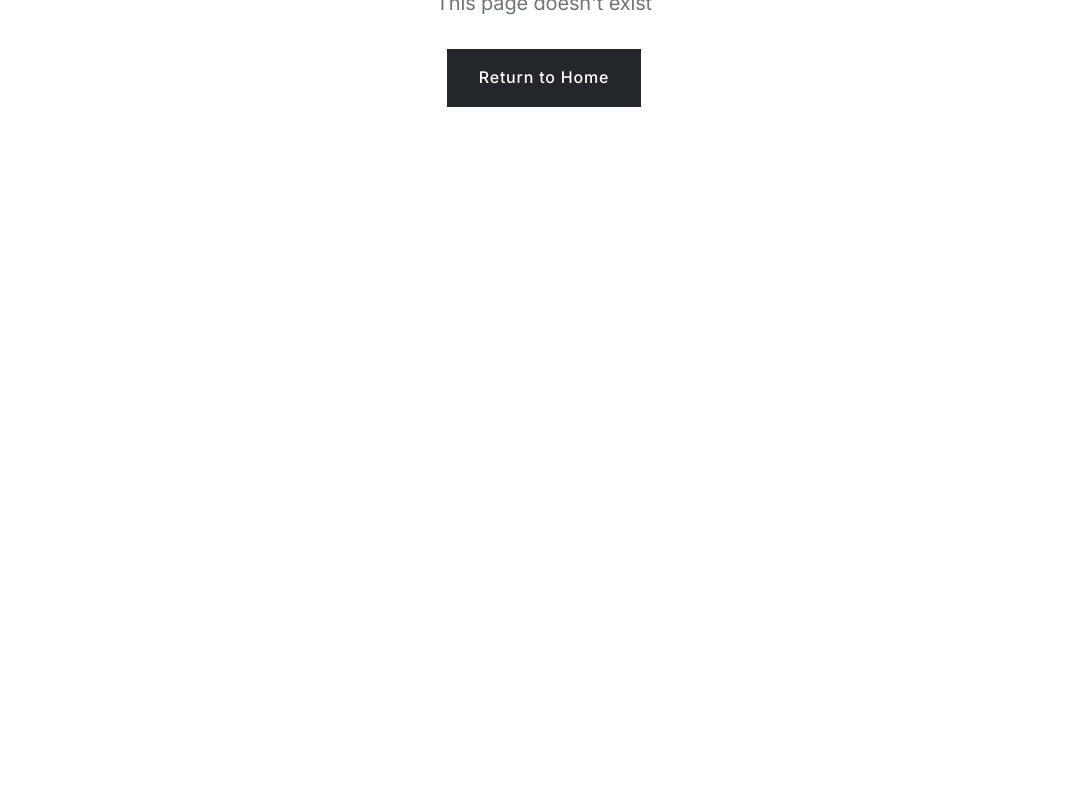
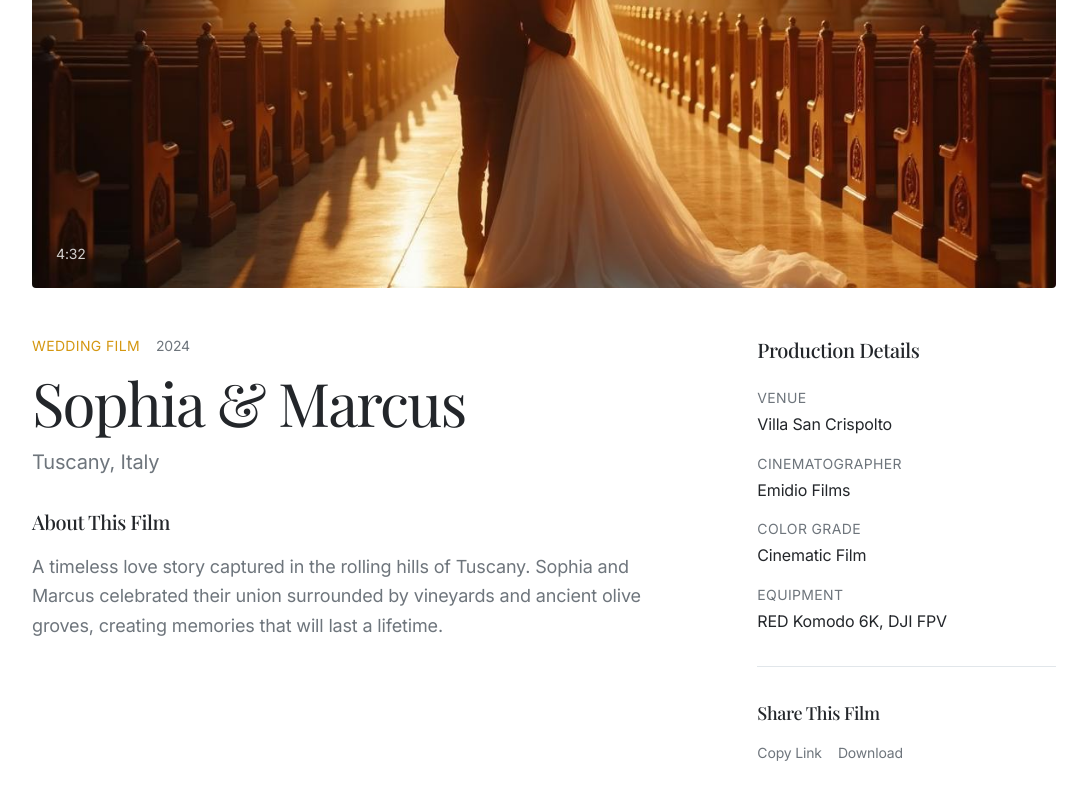
Before and after one commit to Osmar97/emidio-films-cinematic-showcase, a React (Vite) app: page /portfolio/1 in a window 1280 px wide. Before the commit this address had no page. Shown: the part 416-1216 px from the top of the page, without its empty margins (96-1183 px from the left). Before the commit the page ends 800 px from the top, so only its background shows below. Built offline with nearby package versions, Linux system fonts and the light colour scheme; a web font is replaced by a local one.

Commit message:
Add video detail page
Implemented functionality to navigate to a dedicated video page when a video is clicked on the portfolio.

```diff
--- a/src/App.tsx
+++ b/src/App.tsx
@@ -6,6 +6,7 @@ import { BrowserRouter, Routes, Route, useLocation } from "react-router-dom";
 import { useEffect } from "react";
 import Index from "./pages/Index";
 import Portfolio from "./pages/Portfolio";
+import VideoDetail from "./pages/VideoDetail";
 import About from "./pages/About";
 import Services from "./pages/Services";
 import Contact from "./pages/Contact";
@@ -33,6 +34,7 @@ const App = () => (
         <Routes>
           <Route path="/" element={<Index />} />
           <Route path="/portfolio" element={<Portfolio />} />
+          <Route path="/portfolio/:id" element={<VideoDetail />} />
           <Route path="/about" element={<About />} />
           <Route path="/services" element={<Services />} />
           <Route path="/contact" element={<Contact />} />
--- a/src/pages/Portfolio.tsx
+++ b/src/pages/Portfolio.tsx
@@ -1,9 +1,11 @@
 import { useState, useEffect } from 'react';
+import { useNavigate } from 'react-router-dom';
 import Navigation from '@/components/Navigation';
 import weddingImage from '@/assets/wedding-sample.jpg';
 import commercialImage from '@/assets/commercial-sample.jpg';
 
 const Portfolio = () => {
+  const navigate = useNavigate();
   const [activeCategory, setActiveCategory] = useState('all');
   const [isLoaded, setIsLoaded] = useState(false);
 
@@ -110,6 +112,7 @@ const Portfolio = () => {
                 key={work.id}
                 className={`fade-in ${isLoaded ? 'visible' : ''} group cursor-pointer`}
                 style={{ transitionDelay: `${(index * 0.1) + 0.4}s` }}
+                onClick={() => navigate(`/portfolio/${work.id}`)}
               >
                 <div className="relative overflow-hidden mb-6">
                   <img
@@ -118,11 +121,18 @@ const Portfolio = () => {
                     className="w-full aspect-[4/3] object-cover transition-transform duration-700 group-hover:scale-105"
                   />
                   <div className="absolute inset-0 bg-black/0 group-hover:bg-black/20 transition-colors duration-500"></div>
+
+                  {/* Play button overlay */}
+                  <div className="absolute inset-0 flex items-center justify-center opacity-0 group-hover:opacity-100 transition-opacity duration-300">
+                    <div className="w-16 h-16 bg-white/20 backdrop-blur-sm rounded-full flex items-center justify-center">
+                      <div className="w-0 h-0 border-l-[12px] border-l-white border-t-[8px] border-t-transparent border-b-[8px] border-b-transparent ml-1"></div>
+                    </div>
+                  </div>
                 </div>
 
                 <div className="space-y-2">
                   <div className="flex items-center justify-between">
-                    <h3 className="serif-display text-2xl">{work.title}</h3>
+                    <h3 className="serif-display text-2xl group-hover:text-accent transition-colors">{work.title}</h3>
                     <span className="text-sm text-muted-foreground">{work.year}</span>
                   </div>
                   <p className="text-muted-foreground">{work.location}</p>
--- /dev/null
+++ b/src/pages/VideoDetail.tsx
@@ -0,0 +1,215 @@
+import { useState, useEffect } from 'react';
+import { useParams, useNavigate } from 'react-router-dom';
+import { ArrowLeft, Play, Pause } from 'lucide-react';
+import Navigation from '@/components/Navigation';
+import weddingImage from '@/assets/wedding-sample.jpg';
+import commercialImage from '@/assets/commercial-sample.jpg';
+
+const VideoDetail = () => {
+  const { id } = useParams<{ id: string }>();
+  const navigate = useNavigate();
+  const [isLoaded, setIsLoaded] = useState(false);
+  const [isPlaying, setIsPlaying] = useState(false);
+
+  useEffect(() => {
+    const timer = setTimeout(() => setIsLoaded(true), 300);
+    return () => clearTimeout(timer);
+  }, []);
+
+  // Mock video data - in a real app this would come from an API
+  const videos = [
+    {
+      id: 1,
+      title: "Sophia & Marcus",
+      category: "Wedding Film",
+      image: weddingImage,
+      location: "Tuscany, Italy",
+      year: "2024",
+      duration: "4:32",
+      description: "A timeless love story captured in the rolling hills of Tuscany. Sophia and Marcus celebrated their union surrounded by vineyards and ancient olive groves, creating memories that will last a lifetime.",
+      details: {
+        venue: "Villa San Crispolto",
+        cinematographer: "Emidio Films",
+        colorGrade: "Cinematic Film",
+        equipment: "RED Komodo 6K, DJI FPV"
+      }
+    },
+    {
+      id: 2,
+      title: "Heritage Collection",
+      category: "Commercial",
+      image: commercialImage,
+      location: "New York",
+      year: "2024",
+      duration: "2:15",
+      description: "Luxury timepiece campaign showcasing the craftsmanship and heritage of Swiss watchmaking. Shot in the heart of Manhattan with dramatic lighting and precise cinematography.",
+      details: {
+        client: "Heritage Watches",
+        cinematographer: "Emidio Films",
+        colorGrade: "Commercial Standard",
+        equipment: "Arri Alexa Mini, Zeiss Master Primes"
+      }
+    },
+    {
+      id: 3,
+      title: "Elena & James",
+      category: "Wedding Film",
+      image: weddingImage,
+      location: "Santorini, Greece",
+      year: "2023",
+      duration: "5:18",
+      description: "An intimate destination wedding overlooking the Aegean Sea. Elena and James exchanged vows as the sun set over the iconic blue domes of Santorini.",
+      details: {
+        venue: "Canaves Oia Suites",
+        cinematographer: "Emidio Films",
+        colorGrade: "Mediterranean Warmth",
+        equipment: "Sony FX9, DJI Air 2S"
+      }
+    },
+    {
+      id: 4,
+      title: "Luxury Timepieces",
+      category: "Commercial",
+      image: commercialImage,
+      location: "Milan",
+      year: "2023",
+      duration: "1:45",
+      description: "Product showcase for Italian luxury watchmaker featuring macro cinematography and dynamic lighting to highlight the intricate mechanical details.",
+      details: {
+        client: "Milano Luxury",
+        cinematographer: "Emidio Films",
+        colorGrade: "Luxury Gold",
+        equipment: "Blackmagic Pocket 6K Pro, Macro Lenses"
+      }
+    }
+  ];
+
+  const video = videos.find(v => v.id === parseInt(id || '0'));
+
+  if (!video) {
+    return (
+      <div className="min-h-screen flex items-center justify-center">
+        <div className="text-center">
+          <h2 className="text-2xl font-serif mb-4">Video not found</h2>
+          <button
+            onClick={() => navigate('/portfolio')}
+            className="text-accent hover:underline"
+          >
+            Return to Portfolio
+          </button>
+        </div>
+      </div>
+    );
+  }
+
+  const handlePlayPause = () => {
+    setIsPlaying(!isPlaying);
+  };
+
+  return (
+    <div className="min-h-screen">
+      <Navigation />
+
+      {/* Back Button */}
+      <div className="fixed top-32 left-8 z-20">
+        <button
+          onClick={() => navigate('/portfolio')}
+          className="flex items-center gap-2 text-muted-foreground hover:text-foreground transition-colors group"
+        >
+          <ArrowLeft className="w-4 h-4 transition-transform group-hover:-translate-x-1" />
+          <span className="text-sm tracking-wide">Back to Portfolio</span>
+        </button>
+      </div>
+
+      {/* Video Section */}
+      <section className="pt-32 pb-20">
+        <div className="editorial-layout">
+          <div className={`fade-in ${isLoaded ? 'visible' : ''}`}>
+            {/* Video Player */}
+            <div className="relative aspect-video bg-black rounded-lg overflow-hidden mb-12 group">
+              <img
+                src={video.image}
+                alt={video.title}
+                className="w-full h-full object-cover"
+              />
+
+              {/* Play/Pause Overlay */}
+              <div className="absolute inset-0 bg-black/20 flex items-center justify-center opacity-0 group-hover:opacity-100 transition-opacity duration-300">
+                <button
+                  onClick={handlePlayPause}
+                  className="w-20 h-20 bg-white/20 backdrop-blur-sm rounded-full flex items-center justify-center hover:bg-white/30 transition-colors"
+                >
+                  {isPlaying ? (
+                    <Pause className="w-8 h-8 text-white" />
+                  ) : (
+                    <Play className="w-8 h-8 text-white ml-1" />
+                  )}
+                </button>
+              </div>
+
+              {/* Video Info Overlay */}
+              <div className="absolute bottom-6 left-6 text-white">
+                <div className="text-sm opacity-80">{video.duration}</div>
+              </div>
+            </div>
+
+            {/* Video Details */}
+            <div className="grid lg:grid-cols-3 gap-16">
+              {/* Main Content */}
+              <div className="lg:col-span-2 space-y-8">
+                <div>
+                  <div className="flex items-center gap-4 mb-4">
+                    <span className="text-sm text-accent uppercase tracking-wide">{video.category}</span>
+                    <span className="text-sm text-muted-foreground">{video.year}</span>
+                  </div>
+                  <h1 className="serif-display text-5xl md:text-6xl mb-4 font-light">
+                    {video.title}
+                  </h1>
+                  <p className="text-xl text-muted-foreground mb-6">{video.location}</p>
+                </div>
+
+                <div>
+                  <h3 className="text-xl font-medium mb-4">About This Film</h3>
+                  <p className="text-muted-foreground leading-relaxed text-lg">
+                    {video.description}
+                  </p>
+                </div>
+              </div>
+
+              {/* Technical Details */}
+              <div className="space-y-8">
+                <div>
+                  <h3 className="text-xl font-medium mb-6">Production Details</h3>
+                  <div className="space-y-4">
+                    {Object.entries(video.details).map(([key, value]) => (
+                      <div key={key} className="flex flex-col">
+                        <span className="text-sm text-muted-foreground uppercase tracking-wide mb-1">
+                          {key.replace(/([A-Z])/g, ' $1').replace(/^./, str => str.toUpperCase())}
+                        </span>
+                        <span className="text-foreground">{value}</span>
+                      </div>
+                    ))}
+                  </div>
+                </div>
+
+                <div className="pt-8 border-t border-border">
+                  <h3 className="text-lg font-medium mb-4">Share This Film</h3>
+                  <div className="flex gap-4">
+                    <button className="text-sm text-muted-foreground hover:text-foreground transition-colors">
+                      Copy Link
+                    </button>
+                    <button className="text-sm text-muted-foreground hover:text-foreground transition-colors">
+                      Download
+                    </button>
+                  </div>
+                </div>
+              </div>
+            </div>
+          </div>
+        </div>
+      </section>
+    </div>
+  );
+};
+
+export default VideoDetail;
```
